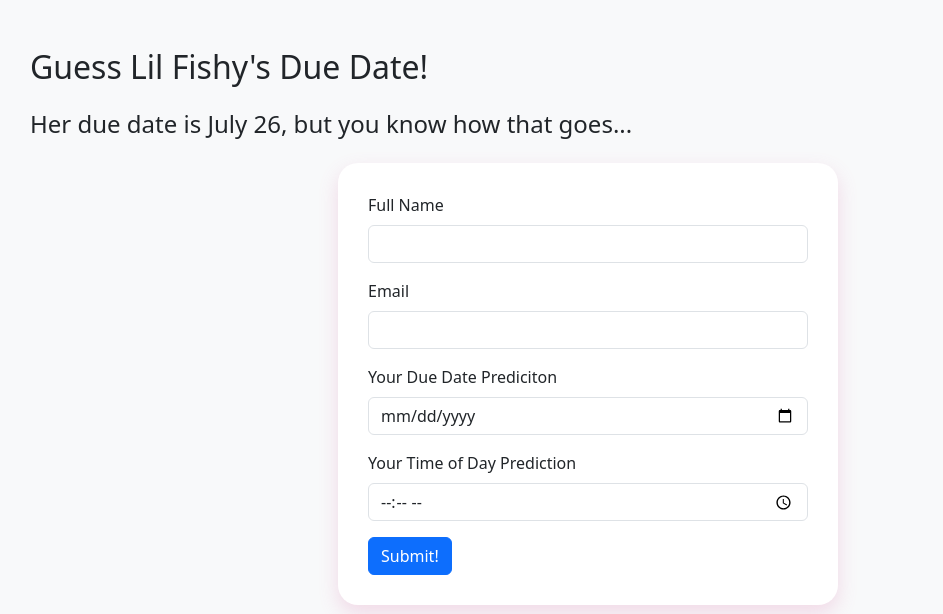
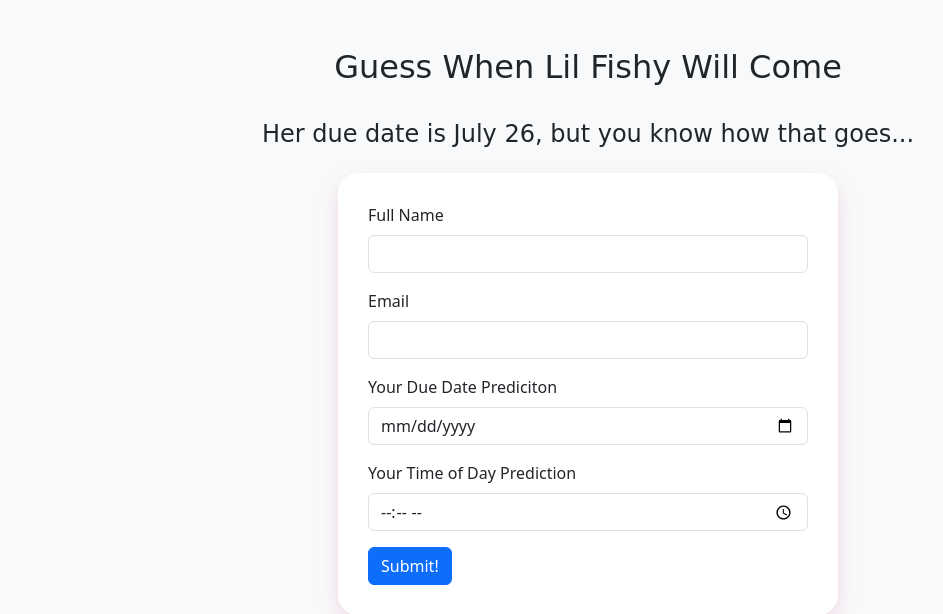
Before and after one commit to andrewrfisher/baby_due_date_predictions, a Flask app: page / in a window 1280 px wide. Shown: the top 614 px of the page, without its empty margins (52-995 px from the left). Run offline with Flask 3, Linux system fonts and the light colour scheme.

Commit message:
Add files via upload

```diff
--- a/static/style.css
+++ b/static/style.css
@@ -11,6 +11,21 @@ h1 {
     font-family: 'Pacifico', cursive;
     font-size: 2.5em;
     margin-top: 40px;
+    text-align: center;
+    color: #d85b9c;
+}
+h2  {
+    font-family: 'Pacifico', cursive;
+    font-size: 2.5em;
+    margin-top: 10px;
+    text-align: center;
+    color: #d85b9c;
+}
+h4 {
+    font-family: 'Pacifico', cursive;
+    font-size: 1.5em;
+    padding-top: 10px;
+    text-align: center;
     color: #d85b9c;
 }
 
--- a/templates/form.html
+++ b/templates/form.html
@@ -2,13 +2,13 @@
 <html lang="en">
 <head>
   <meta charset="UTF-8">
-  <title>Guess Lil Fishy's Due Date</title>
+  <title>Guess When Lil Fishy Will Come</title>
   <link rel="stylesheet" href="{{ url_for('static', filename='style.css') }}">
   <link href="https://cdn.jsdelivr.net/npm/bootstrap@5.3.0/dist/css/bootstrap.min.css" rel="stylesheet">
 </head>
 <body class="bg-light">
   <div class="container mt-5">
-    <h2 class="mb-4">Guess Lil Fishy's Due Date!</h2>
+    <h2 class="mb-4">Guess When Lil Fishy Will Come</h2>
         <h4 class="mb-4">Her due date is July 26, but you know how that goes... </h4>
     {% with messages = get_flashed_messages() %}
       {% if messages %}
```
